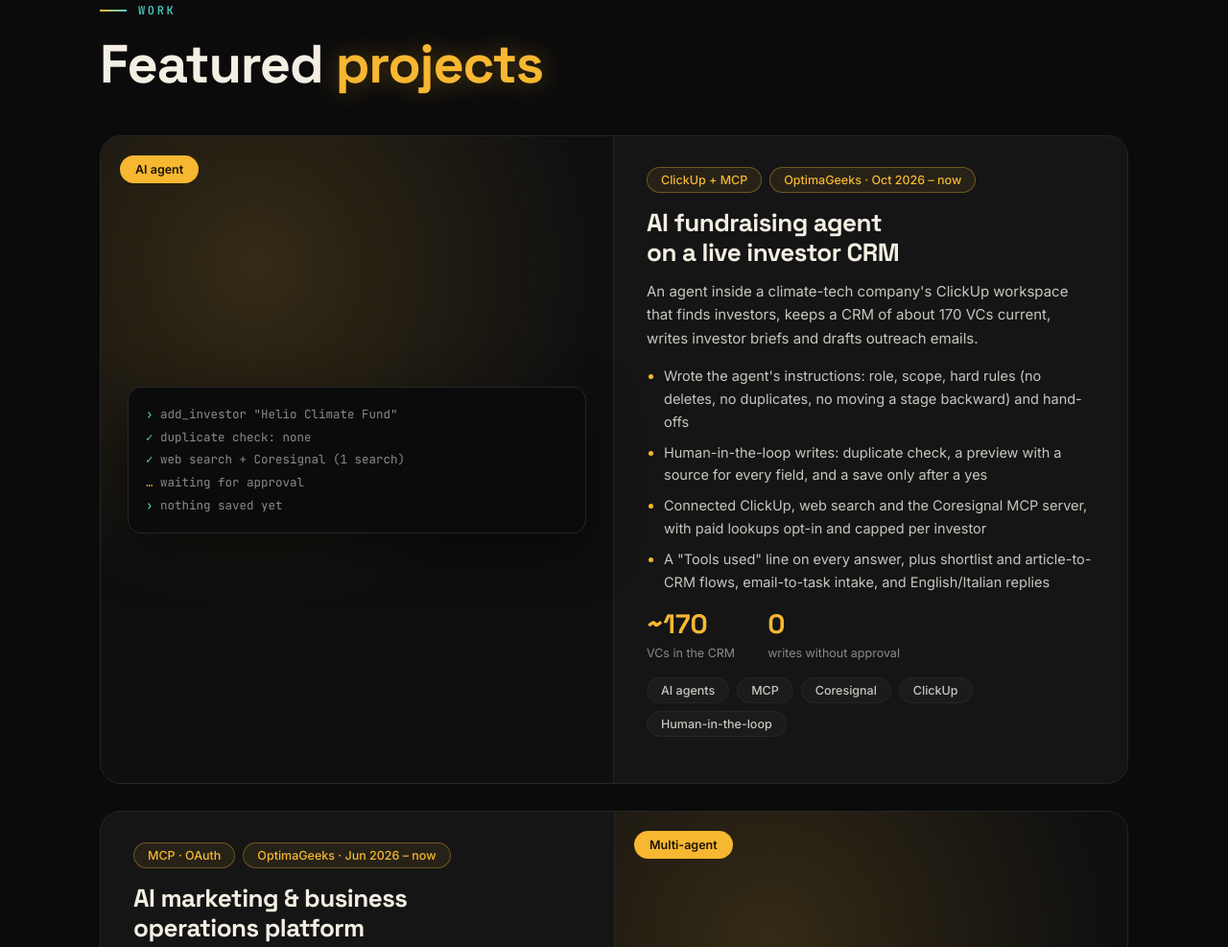
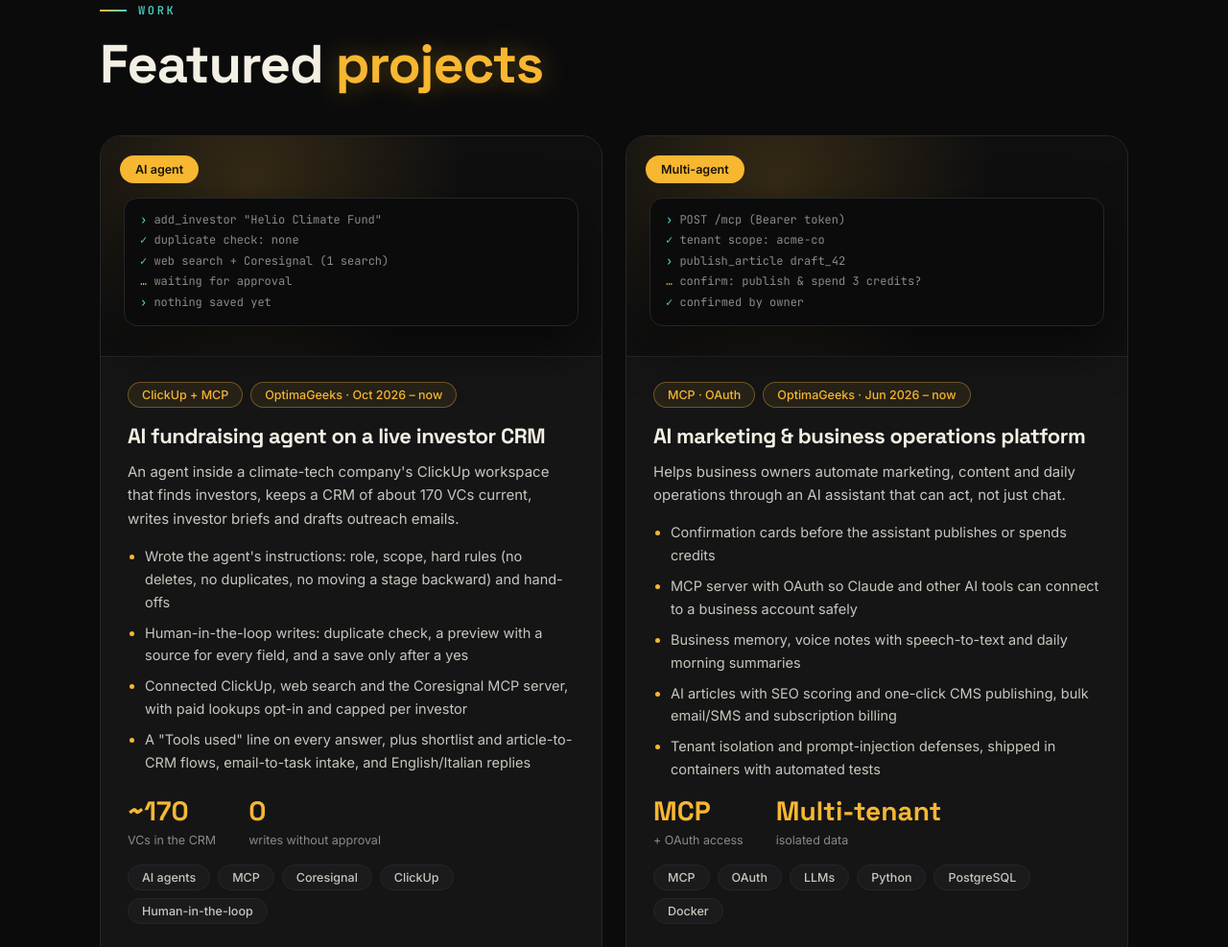
Before and after one commit to jamshaidali/jamshaidali.github.io, a plain HTML site: page index.html in a window 1280 px wide. Shown: the part 4093-5080 px from the top of the page at 96% size. Drawn offline with Linux system fonts and the light colour scheme.

Commit message:
Show projects two per row
Co-Authored-By: Claude Sonnet 5.5 <noreply@anthropic.com>
Claude-Session: https://claude.ai/code/session_01CnpwxSSug79Ybciy6J6F3r

```diff
--- a/index.html
+++ b/index.html
@@ -191,19 +191,19 @@ h1 .l:nth-child(2) span{animation-delay:.12s}h1 .l:nth-child(3) span{animation-d
 .vp.drag{cursor:grabbing}
 .track{display:flex;transition:transform .6s cubic-bezier(.2,.8,.2,1)}
 .track.nodrag{transition:none}
-.plist{display:grid;gap:28px;margin-top:44px}
-.slide{display:grid;grid-template-columns:1fr 1fr;border:1px solid var(--line);border-radius:22px;background:var(--card);overflow:hidden;user-select:none}
-.vis{position:relative;min-height:380px;padding:28px;background:radial-gradient(circle at 30% 20%,rgba(247,183,49,.16),transparent 55%),#0F0F10;border-right:1px solid var(--line);display:flex;flex-direction:column;justify-content:center}
+.plist{display:grid;grid-template-columns:1fr 1fr;gap:24px;margin-top:44px;align-items:stretch}
+.slide{display:grid;grid-template-columns:1fr;grid-template-rows:auto 1fr;border:1px solid var(--line);border-radius:22px;background:var(--card);overflow:hidden;user-select:none}
+.vis{position:relative;min-height:230px;padding:56px 24px 24px;background:radial-gradient(circle at 30% 20%,rgba(247,183,49,.16),transparent 55%),#0F0F10;border-bottom:1px solid var(--line);display:flex;flex-direction:column;justify-content:center}
 .vis .tag{position:absolute;left:20px;top:20px;padding:7px 16px;border-radius:99px;background:var(--amber);color:#1a1405;font:600 12.5px var(--tx)}
-.mock{border:1px solid var(--line);border-radius:14px;background:#0B0B0C;padding:16px 18px;font:12.5px/1.9 var(--mono);color:var(--muted);box-shadow:0 20px 50px rgba(0,0,0,.5)}
+.mock{border:1px solid var(--line);border-radius:14px;background:#0B0B0C;padding:12px 16px;font:12px/1.8 var(--mono);color:var(--muted);box-shadow:0 20px 50px rgba(0,0,0,.5)}
 .mock div{white-space:nowrap;overflow:hidden;text-overflow:ellipsis}
 .mock b{color:var(--teal);font-weight:500}.mock u{color:var(--amber);text-decoration:none}.mock s{color:var(--ok);text-decoration:none}
-.sl-body{padding:32px 34px}
-.slide.flip .vis{order:2;border-right:0;border-left:1px solid var(--line)}
+.sl-body{padding:26px 28px;display:flex;flex-direction:column}
+.sl-body .mets{margin-top:auto;padding-top:16px}
 .bl{margin:14px 0 0;padding-left:18px;font-size:14.5px;display:grid;gap:8px}.bl li::marker{color:var(--amber)}
 .slide:hover{border-color:rgba(247,183,49,.35)}
 .sl-body .pills{display:flex;gap:8px;flex-wrap:wrap;margin-bottom:16px}
-.sl-body h3{font-size:26px;line-height:1.2;margin-bottom:12px}
+.sl-body h3{font-size:22px;line-height:1.2;margin-bottom:12px}
 .sl-body p{font-size:15px}
 .more{background:none;border:0;color:var(--teal);font-weight:600;font-size:14px;padding:8px 0}
 .det{display:grid;grid-template-rows:0fr;transition:grid-template-rows .5s}
@@ -332,7 +332,7 @@ footer .cp{font-size:13px;color:var(--muted)}
   .b-main,.b-edu,.b-conn,.b-val,.b-stack{grid-column:1/-1;grid-row:auto}
   .svc,.notes{grid-template-columns:1fr 1fr}
   .proc{grid-template-columns:repeat(3,1fr)}.step::after{display:none!important}
-  .slide{grid-template-columns:1fr}.vis{min-height:260px;border-right:0!important;border-left:0!important;border-bottom:1px solid var(--line)}.slide.flip .vis{order:0}
+  .plist{grid-template-columns:1fr}
   .stk,.earlier{grid-template-columns:1fr}.stk .card.w{grid-column:auto}
   .rail{display:none}
 }
```
